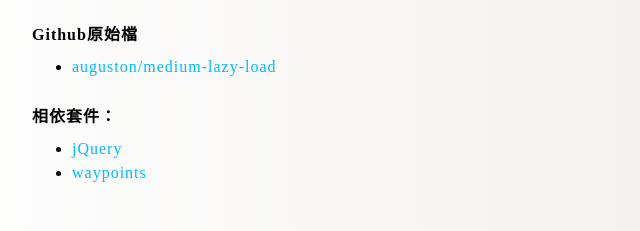
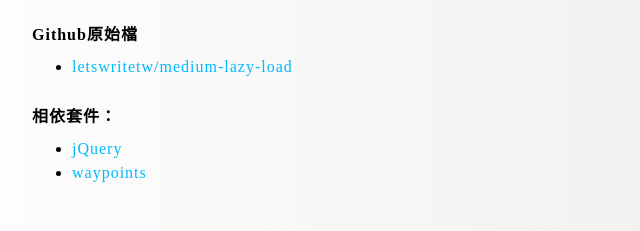
Before and after one commit to letswritetw/letswrite-medium-lazyload, a plain HTML site: page index.html in a window 1280 px wide. Shown: the part 217-448 px from the top of the page, 128-768 px from the left. Drawn offline with nearby package versions, Linux system fonts and the light colour scheme.

Commit message:
update link

```diff
--- a/index.html
+++ b/index.html
@@ -5,7 +5,7 @@
   <meta name="viewport" content="width=device-width, initial-scale=1.0">
   <meta http-equiv="X-UA-Compatible" content="ie=edge">
   <title>像Medium的漸近式圖片加載</title>
-  <link rel="canonical" href="https://auguston.github.io/letswrite-medium-lazyload/"/>
+  <link rel="canonical" href="https://letswritetw.github.io/letswrite-medium-lazyload/"/>
 
   <link rel="stylesheet" href="//cdnjs.cloudflare.com/ajax/libs/meyer-reset/2.0/reset.min.css">
   <link rel="stylesheet" href="m-lazyload.css?v=2">
@@ -49,7 +49,7 @@
         <p>Github原始檔</p>
         <ul>
           <li>
-            <a href="https://github.com/auguston/letswrite-medium-lazyload" target="_blank">auguston/medium-lazy-load</a>
+            <a href="https://github.com/letswritetw/letswrite-medium-lazyload" target="_blank">letswritetw/medium-lazy-load</a>
           </li>
         </ul>
         <p>相依套件：</p>
```
